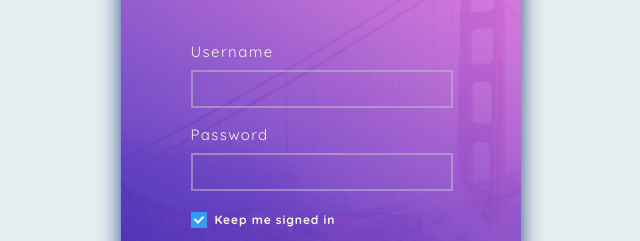
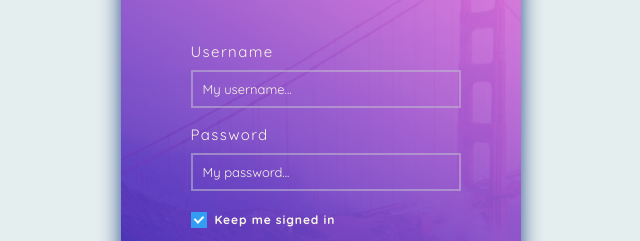
Before and after one commit to Vlads1992/homework12_p2, a plain HTML site: page docs/index.html in a window 1280 px wide. Shown: the part 233-474 px from the top of the page, without its empty margins (319-959 px from the left). Drawn offline with Linux system fonts and the light colour scheme.

Commit message:
fixed label, added and styled placeholder

```diff
--- a/docs/css/styles.css
+++ b/docs/css/styles.css
@@ -34,6 +34,19 @@ input, button, label {
     text-align: center;
 }
 
+input{
+    color: #fbf6e4;
+  }
+
+input::placeholder {
+    color: #fbf6e4;
+    font-family: 'Quicksand', sans-serif;
+    font-size: 13px;
+    font-weight: 400;
+}
+
+
+
 .contact__button{
     width: 261px;
     height: 42px;
@@ -55,7 +68,7 @@ input, button, label {
     border: 2px solid rgba(191, 185, 204, 0.54);
     background: transparent;
     outline: none;
-
+    padding-left: 10px;
 
 }
 
@@ -83,7 +96,7 @@ input{
     cursor: pointer;
     font-size: 22px;
     /* width: fit-content; */
-    pointer-events: none;
+
     -webkit-user-select: none;
     -moz-user-select: none;
     -ms-user-select: none;
--- a/docs/index.html
+++ b/docs/index.html
@@ -23,11 +23,11 @@
             </div>
             <div class="contact__wrap">
             <label for="name">Username</label>
-            <input class="contact__input" type="text" id="name" name="name"/>
+            <input class="contact__input" type="text" id="name" name="name" placeholder="My username..."/>
             </div>
             <div class="contact__wrap">
             <label for="pass">Password</label>
-            <input class="contact__input" type="text" id="pass" name="pass"/>
+            <input class="contact__input" type="text" id="pass" name="pass" placeholder="My password..."/>
             </div>
             <div class="contact__wrap">
             <label class="container"> Keep me signed in
```
